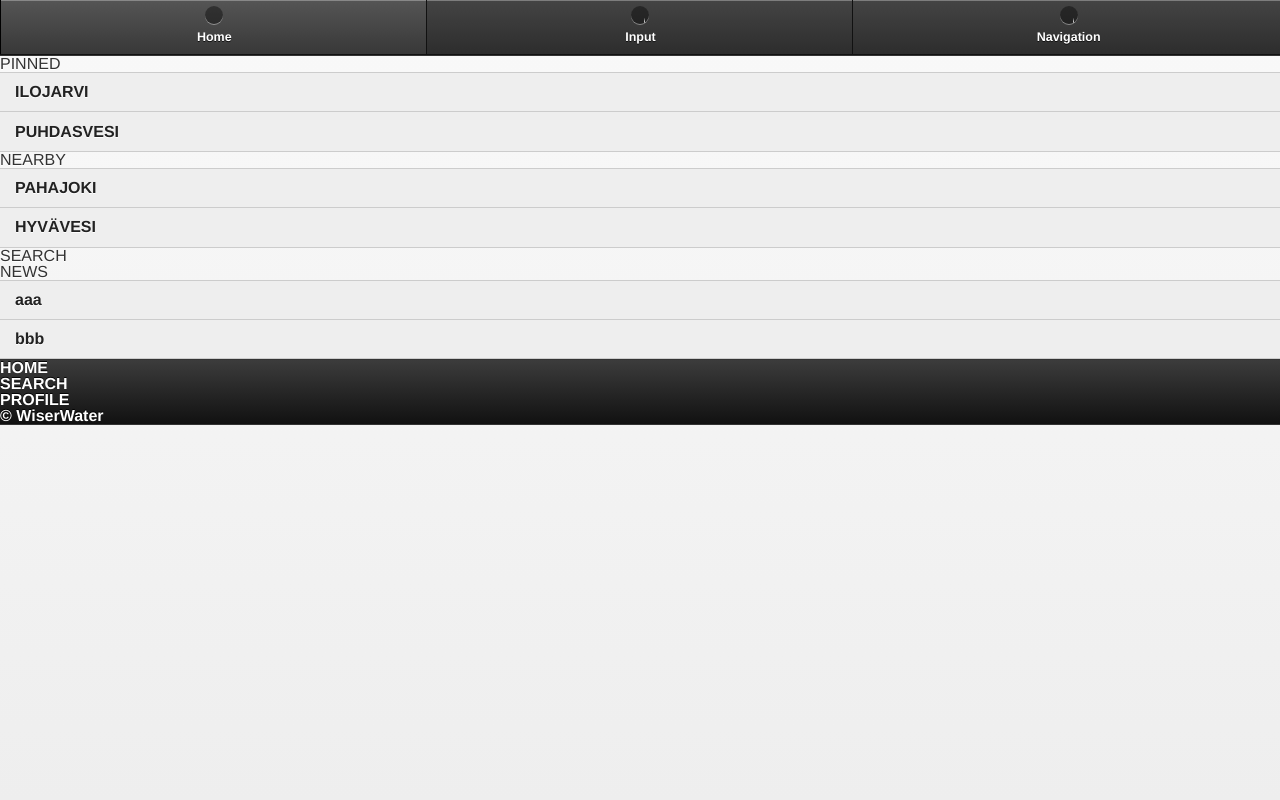
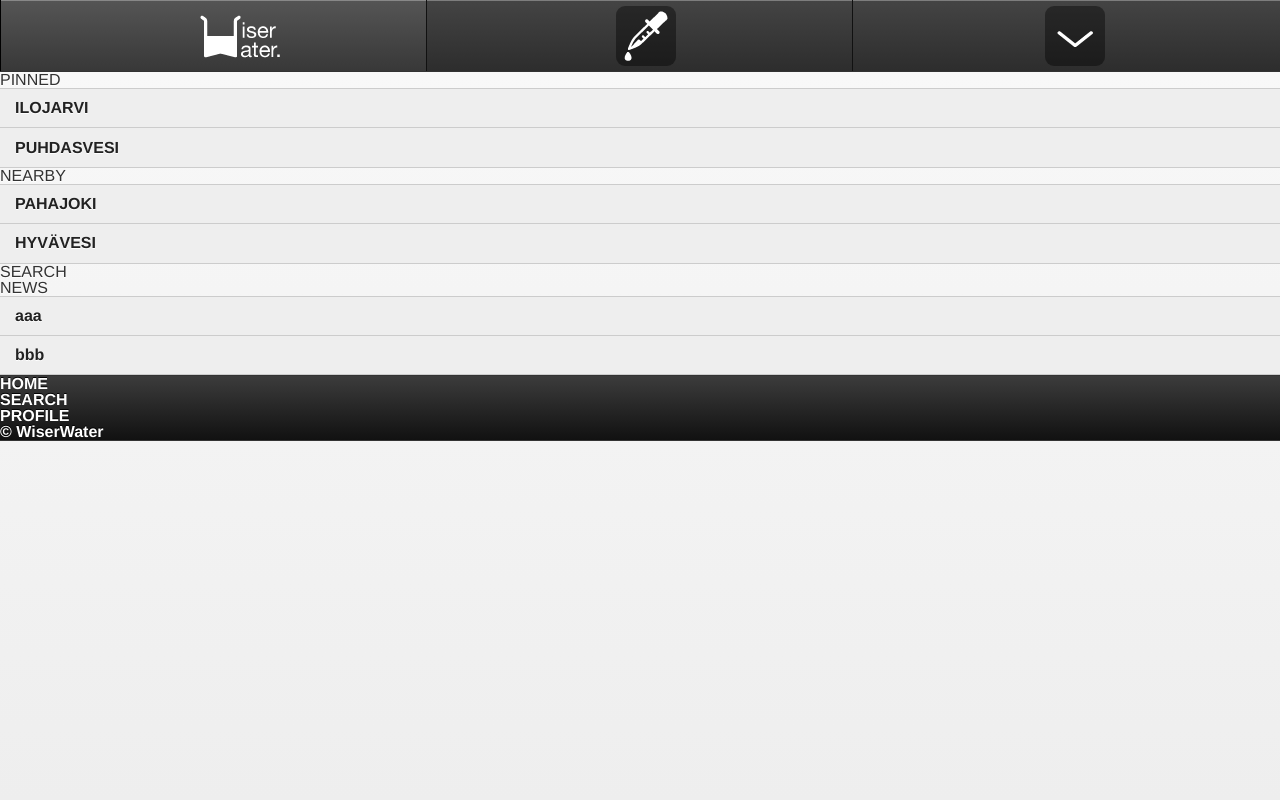
Before and after one commit to ebuyukcan/WiserWater, a Django app: page / in a window 1280 px wide. Run offline with Django 3.2, Linux system fonts and the light colour scheme; data that the repository does not hold is empty; some libraries are stand-ins or nearby versions.

Commit message:
Header images showing

```diff
--- a/djangoproject/static/css/style.css
+++ b/djangoproject/static/css/style.css
@@ -1,16 +1,32 @@
-.ui-icon-home {
-	background-image: url("../img/logo_header100x60.png");
-	background-size: 100px 60px;
+#home .ui-icon {
+    width: 100px!important;
+	background: url("../img/logo_header100x60.png");
 }
-.ui-icon-input {
-	background-image: url("../img/input_icon_header60.png");
-    background-size: 100px 60px;
+
+#input .ui-icon {
+    width: 60px!important;
+    background-image: url("../img/input_icon_header60.png");
 }
-.ui-icon-navigation {
-	background-image: url("../img/down_arrow_header60.png");
-    background-size: 100px 60px;
+
+#navigation .ui-icon {
+    width: 60px!important;
+    background-image: url("../img/down_arrow_header60.png");
 }
 
 #header {
-	height: 54px;
+	height: 70px;
 }
+
+.nav-glyphish-example .ui-btn .ui-btn-inner {
+    padding-top: 60px !important;
+}
+
+.nav-glyphish-example .ui-btn .ui-icon {
+    height: 60px!important;
+    margin-left: -24px !important;
+    box-shadow: none!important;
+    -moz-box-shadow: none!important;
+    -webkit-box-shadow: none!important;
+    -webkit-border-radius: none !important;
+    border-radius: none !important;
+}
--- a/djangoproject/static/templates/header.html
+++ b/djangoproject/static/templates/header.html
@@ -1,8 +1,9 @@
-<header data-role="header" data-id="persistentHeader" data-position="fixed">
-	<div data-role="navbar">
+<header data-role="header" data-id="persistentHeader" data-position="fixed" class="nav-glyphish-example">
+	<div data-role="navbar" class="nav-glyphish-example" data-grid="b">
 	    <ul>
-	        <li class="homeButton"><a href="#" data-icon="home">Home</a></li>
-	        <li class="inputButton"><a href="#" data-icon="input">Input</a></li>
-	        <li class="navigateButton"><a href="#" data-icon="navigation">Navigation</a></li>
+	        <li class="homeButton"><a href="#" id="home" data-icon="custom"></a></li>
+	        <li class="inputButton"><a href="#" id="input" data-icon="custom"></a></li>
+	        <li class="navigateButton"><a href="#" id="navigation" data-icon="custom"></a></li>
 	    </ul>
-	</div></header>
+	</div>
+</header>
```
Also changed, not shown: 2 other files.
